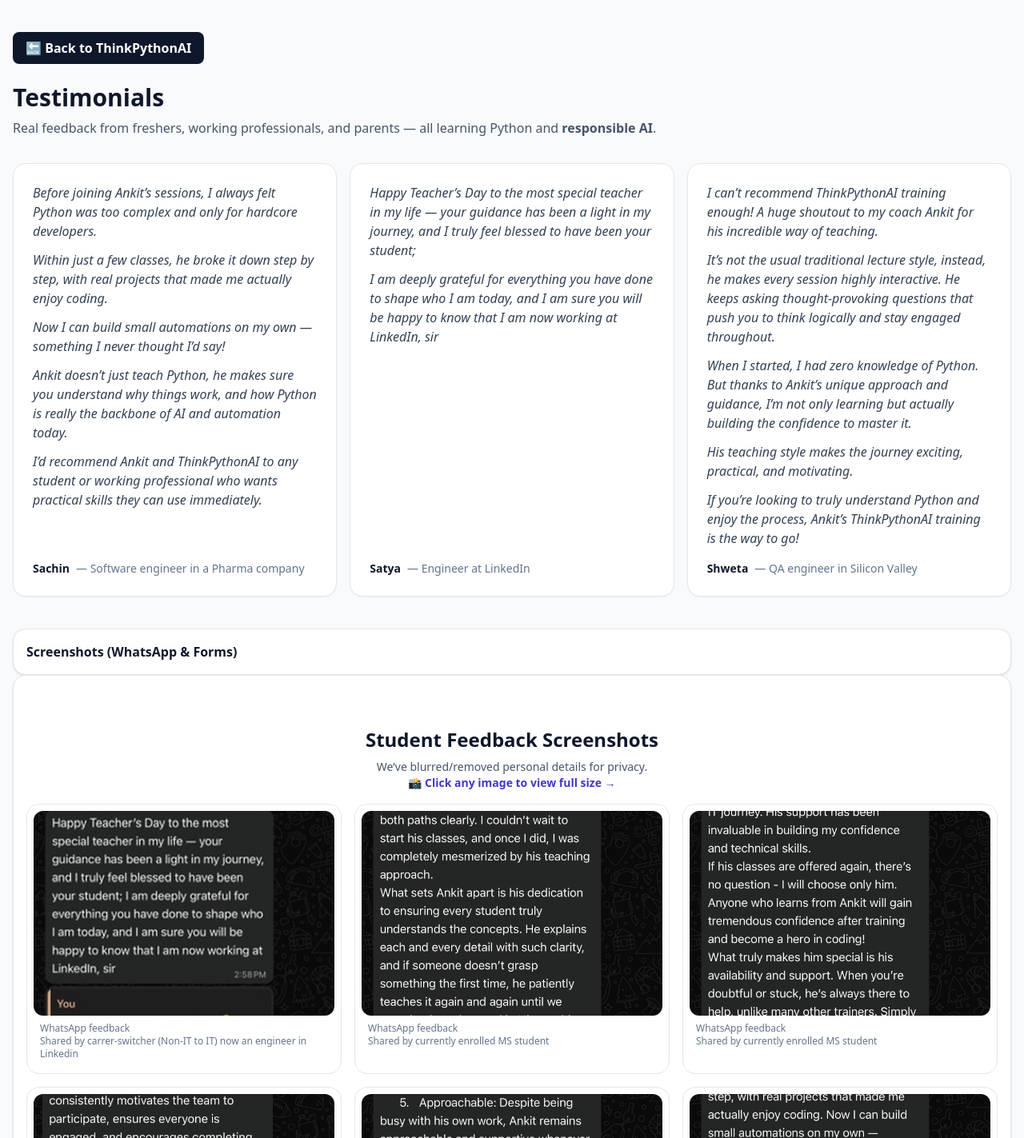
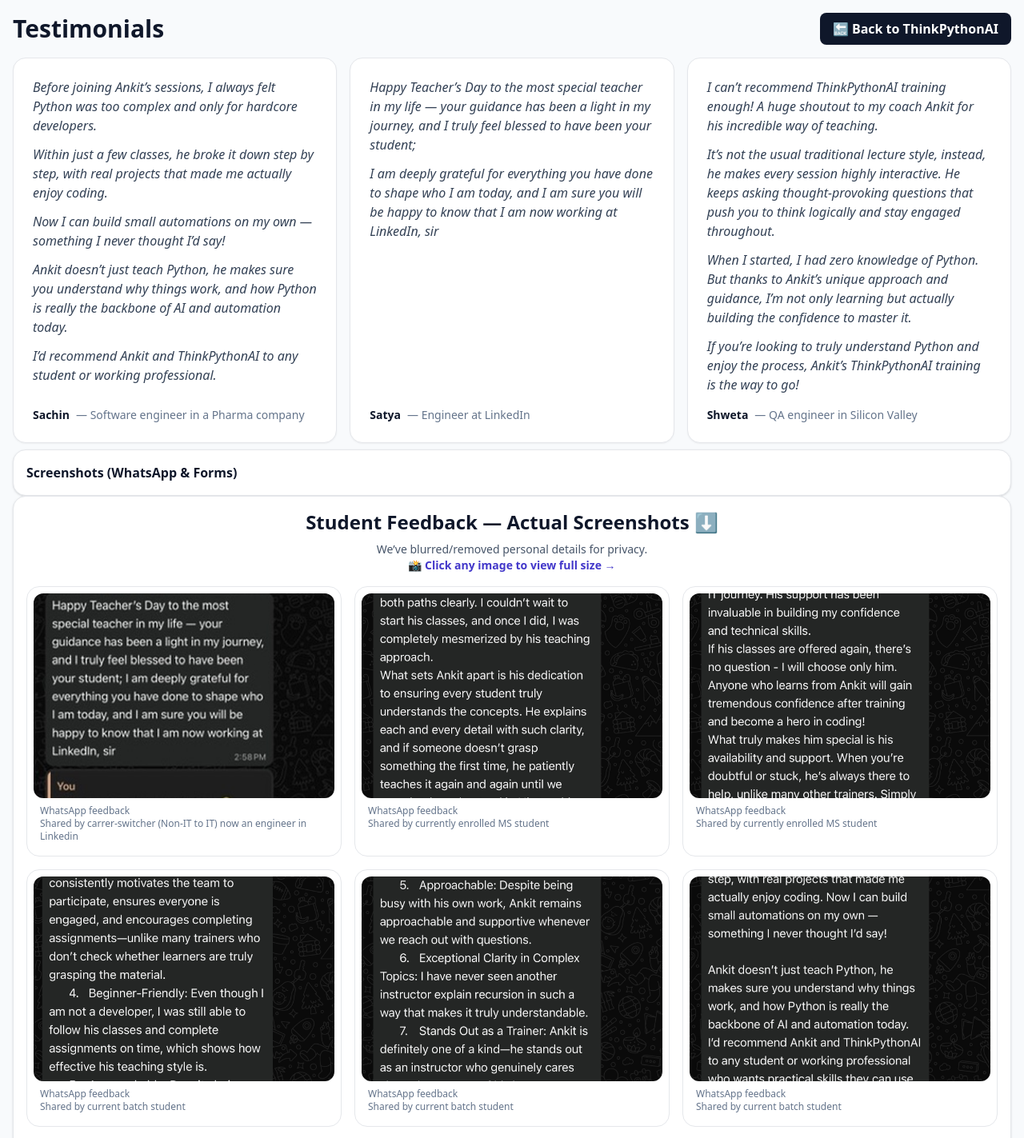
Before and after one commit to raunitankit/thinkpythonai, a Next.js app: page /testimonials in a window 1280 px wide. Shown: the top 1423 px of the page at 80% size. Built offline with nearby package versions, Linux system fonts and the light colour scheme.

Commit message:
Updated testimonial page

```diff
--- a/app/testimonials/page.tsx
+++ b/app/testimonials/page.tsx
@@ -53,7 +53,7 @@ export default function TestimonialsPage() {
   const quotes = [
     {
       quote:
-        "Before joining Ankit’s sessions, I always felt Python was too complex and only for hardcore developers. \nWithin just a few classes, he broke it down step by step, with real projects that made me actually enjoy coding. \nNow I can build small automations on my own — something I never thought I’d say! \nAnkit doesn’t just teach Python, he makes sure you understand why things work, and how Python is really the backbone of AI and automation today. \nI’d recommend Ankit and ThinkPythonAI to any student or working professional who wants practical skills they can use immediately.",
+        "Before joining Ankit’s sessions, I always felt Python was too complex and only for hardcore developers. \nWithin just a few classes, he broke it down step by step, with real projects that made me actually enjoy coding. \nNow I can build small automations on my own — something I never thought I’d say! \nAnkit doesn’t just teach Python, he makes sure you understand why things work, and how Python is really the backbone of AI and automation today. \nI’d recommend Ankit and ThinkPythonAI to any student or working professional.",
       by: "Sachin",
       role: "Software engineer in a Pharma company",
     },
@@ -65,7 +65,7 @@ export default function TestimonialsPage() {
     },
     {
       quote:
-        "I can’t recommend ThinkPythonAI training enough! A huge shoutout to my coach Ankit for his incredible way of teaching. \nIt’s not the usual traditional lecture style, instead, he makes every session highly interactive. He keeps asking thought-provoking questions that push you to think logically and stay engaged throughout. \nWhen I started, I had zero knowledge of Python. But thanks to Ankit’s unique approach and guidance, I’m not only learning but actually building the confidence to master it. \nHis teaching style makes the journey exciting, practical, and motivating. \nIf you’re looking to truly understand Python and enjoy the process, Ankit’s ThinkPythonAI training is the way to go!",
+        "I can’t recommend ThinkPythonAI training enough! A huge shoutout to my coach Ankit for his incredible way of teaching. \nIt’s not the usual traditional lecture style, instead, he makes every session highly interactive. He keeps asking thought-provoking questions that push you to think logically and stay engaged throughout. \nWhen I started, I had zero knowledge of Python. But thanks to Ankit’s unique approach and guidance, I’m not only learning but actually building the confidence to master it. \nIf you’re looking to truly understand Python and enjoy the process, Ankit’s ThinkPythonAI training is the way to go!",
       by: "Shweta",
       role: "QA engineer in Silicon Valley",
     },
@@ -103,9 +103,10 @@ export default function TestimonialsPage() {
   ];
 
   return (
-    <main className="container py-10">
-      {/* Back button */}
-      <div className="mb-6">
+    <main className="container  pt-4 pb-10">
+  {/* Heading + Back button in same row */}
+<div className="flex items-center justify-between mb-4">
+  <h1 className="text-3xl font-extrabold">Testimonials</h1>
   <a
     href="/"
     className="inline-block bg-slate-900 text-white px-4 py-2 rounded-lg font-semibold hover:opacity-90"
@@ -114,14 +115,8 @@ export default function TestimonialsPage() {
   </a>
 </div>
 
-      <h1 className="text-3xl font-extrabold">Testimonials</h1>
-      <p className="text-slate-600 mt-2">
-        Real feedback from freshers, working professionals, and parents — all
-        learning Python and <span className="font-semibold">responsible AI</span>.
-      </p>
-
       {/* Text quotes */}
-      <section className="mt-8 grid md:grid-cols-3 gap-4">
+      <section className="mt-4 grid md:grid-cols-3 gap-4">
         {quotes.map((t) => (
           <figure
             key={t.quote.slice(0, 30)}
@@ -141,7 +136,7 @@ export default function TestimonialsPage() {
       </section>
 
 {/* Screenshot gallery */}
-<section className="mt-10">
+<section className="mt-2">
   <div className="p-4 border-b font-semibold card">Screenshots (WhatsApp & Forms)</div>
   <div className="p-4 card">
     <ScreenshotGallery items={shots} />
--- a/components/ScreenshotGallery.tsx
+++ b/components/ScreenshotGallery.tsx
@@ -8,12 +8,11 @@ export default function ScreenshotGallery({ items }: { items: Shot[] }) {
   if (!items?.length) return null;
 
   return (
-    <section className="mt-12">
+    <section className="mt-0">
       {/* Section heading */}
       <h2 className="text-xl md:text-2xl font-bold text-slate-900 text-center">
-        Student Feedback Screenshots
+      Student Feedback — Actual Screenshots ⬇️
       </h2>
-
       {/* Instruction note */}
       <p className="text-slate-600 text-sm mt-2 mb-4 text-center">
         We’ve blurred/removed personal details for privacy.
```
Lines whose indentation alone changed are shown as unchanged.
